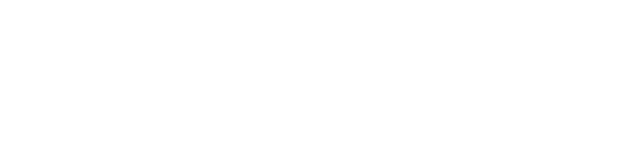
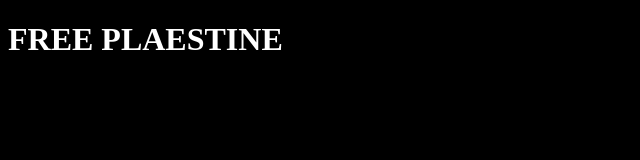
Before and after one commit to MrGlayga/CursoGit, a plain HTML site: page index.html in a window 1280 px wide. Shown: the whole page, without its empty margins (0-640 px from the left). Drawn offline with Linux system fonts and the light colour scheme.

```diff
--- /dev/null
+++ b/css/style.css
@@ -0,0 +1,4 @@
+body{
+    background-color: black;
+    color: white;
+}
--- a/index.html
+++ b/index.html
@@ -4,8 +4,9 @@
     <meta charset="UTF-8">
     <meta name="viewport" content="width=device-width, initial-scale=1.0">
     <title>Document</title>
+    <link rel="stylesheet" href="css/style.css">
 </head>
 <body>
-
+<h1>FREE PLAESTINE</h1>
 </body>
 </html>
```
Also changed, not shown: js/app.js (added).
